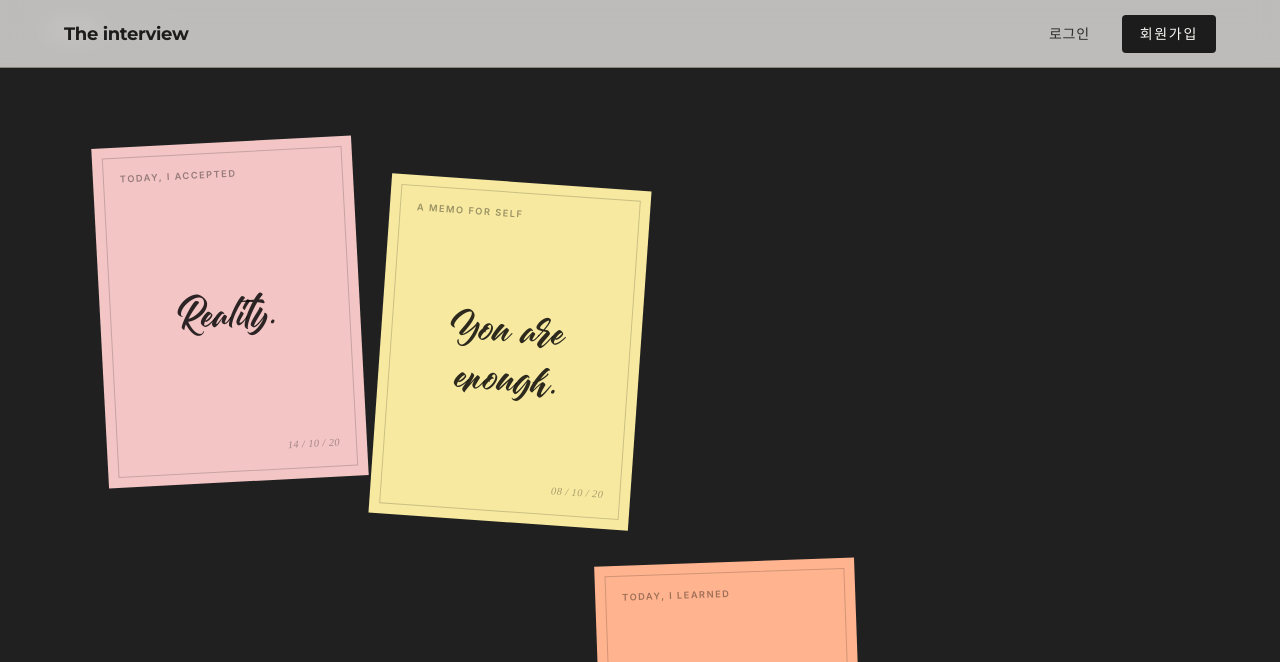
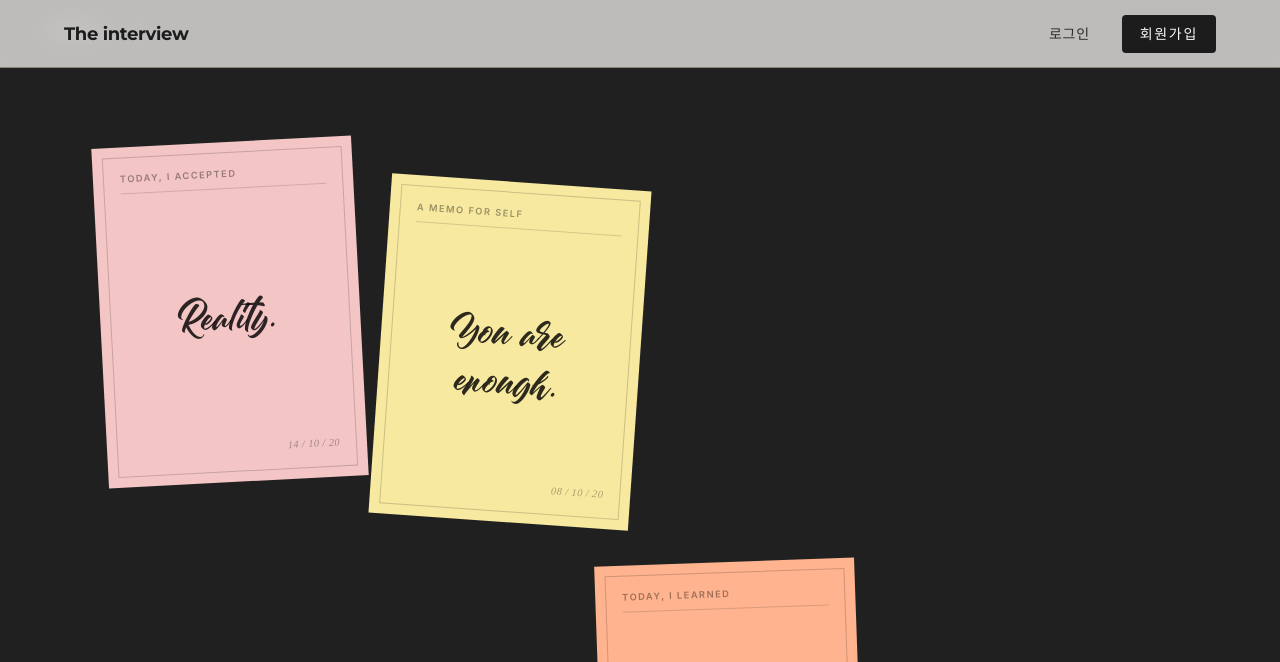
Before and after one commit to wynsumhi/the-interview, a Next.js app in the folder fe/: page /board in a window 1280 px wide. Shown: the top 662 px of the page. Built offline with nearby package versions, Linux system fonts and the light colour scheme; a web font is replaced by a local one.

Commit message:
S14P21A307-323 refactor: 카드 디자인 개선

```diff
--- a/fe/src/components/board/MemoCard.module.css
+++ b/fe/src/components/board/MemoCard.module.css
@@ -33,13 +33,21 @@
   letter-spacing: 0.16em;
   text-transform: uppercase;
   color: rgba(0, 0, 0, 0.38);
+  margin-bottom: 6px;
+}
+
+/* ── 카테고리 아래 구분선 ── */
+.divider {
+  border: none;
+  border-top: 1px solid rgba(0, 0, 0, 0.14);
+  margin: 0;
 }
 
 /* ── 콘텐츠 슬롯: title ↔ Q&A 절대 중앙 정렬 ── */
 .slot {
   position: absolute;
-  /* category(~22px) 와 footer(~28px) 사이를 모두 차지 */
-  top: 36px;
+  /* category(~18px) + margin(6px) + hr(1px) + gap(8px) = ~33px → 여유 포함 42px */
+  top: 42px;
   left: 16px;
   right: 16px;
   bottom: 32px;
@@ -68,37 +76,36 @@
   display: flex;
   flex-direction: column;
   justify-content: center;
-  gap: 14px;
+  gap: 20px;
   overflow: hidden;
 }
 
-/* ── 질문 줄 ── */
+/* ── 질문 블록: label 위, text 아래 ── */
 .question {
-  line-height: 1.5;
-  color: rgba(0, 0, 0, 0.5);
   display: flex;
-  align-items: baseline;
-  gap: 6px;
+  flex-direction: column;
+  gap: 8px;
+  color: rgba(0, 0, 0, 0.6);
 }
 
-/* ── 답변 줄 ── */
+/* ── 답변 블록: label 위, text 아래 ── */
 .answer {
-  line-height: 1.5;
-  color: rgba(0, 0, 0, 0.82);
   display: flex;
-  align-items: baseline;
-  gap: 6px;
+  flex-direction: column;
+  gap: 8px;
+  color: rgba(0, 0, 0, 0.8);
 }
 
 /* ── Q. / A. 레이블: Montserrat ── */
 .entryLabel {
   font-family: var(--font-montserrat);
-  font-size: 1rem;
-  font-weight: 700;
-  letter-spacing: 0.08em;
-  flex-shrink: 0;
-  line-height: 1;
-  padding-top: 0.12em; /* Montserrat cap-height 보정 */
+  font-size: 0.82rem;
+  font-weight: 600;
+  letter-spacing: 0.14em;
+  text-transform: uppercase;
+  line-height: 1.6; /* 클립 방지: 1 이상으로 충분한 공간 확보 */
+  padding-top: 2px; /* ascender 상단 잘림 방지 */
+  display: block;
 }
 
 /* ── 질문 한국어 본문: Pretendard ── */
@@ -108,6 +115,7 @@
   font-weight: 500;
   line-height: 1.6;
   word-break: keep-all;
+  display: block;
 }
 
 /* ── 답변 한국어 본문: Julietta (focal point) ── */
@@ -115,7 +123,7 @@
   font-family: var(--font-julietta);
   font-size: 1rem;
   font-weight: normal;
-  line-height: 1.6;
+  line-height: 1.3;
   word-break: keep-all;
 }
 
--- a/fe/src/components/board/MemoCard.tsx
+++ b/fe/src/components/board/MemoCard.tsx
@@ -11,7 +11,7 @@ export interface QnaPreview {
 
 interface MemoProps {
   id: number;
-  category: string;
+  category: string; // MVP 에는 없음
   title: string;
   date: string;
   color: string;
@@ -30,8 +30,14 @@ function splitLabel(raw: string): { label: string; text: string } {
 
 const fade = {
   initial: { opacity: 0 },
-  animate: { opacity: 1, transition: { duration: 0.28, ease: "easeInOut" as const } },
-  exit:    { opacity: 0, transition: { duration: 0.18, ease: "easeInOut" as const } },
+  animate: {
+    opacity: 1,
+    transition: { duration: 0.28, ease: "easeInOut" as const },
+  },
+  exit: {
+    opacity: 0,
+    transition: { duration: 0.18, ease: "easeInOut" as const },
+  },
 };
 
 export default function MemoCard({
@@ -55,38 +61,45 @@ export default function MemoCard({
       onHoverStart={() => setHovered(true)}
       onHoverEnd={() => setHovered(false)}
       transition={{ type: "spring", stiffness: 240, damping: 24 }}
-      style={{ backgroundColor: color, top: `${top}px`, left: `${left}px`, width: 260, height: 340 }}
+      style={{
+        backgroundColor: color,
+        top: `${top}px`,
+        left: `${left}px`,
+        width: 260,
+        height: 340,
+      }}
     >
       <div className={styles.inner}>
         {/* ── 카테고리 레이블 (항상 표시) ── */}
         <p className={styles.category}>{category}</p>
+        <hr className={styles.divider} />
 
         {/* ── 콘텐츠 슬롯: title ↔ Q&A 토글 ── */}
         <div className={styles.slot}>
           <AnimatePresence mode="wait" initial={false}>
             {!hovered ? (
               /* 기본: Julietta 타이틀 */
-              <motion.h2
-                key="title"
-                className={styles.title}
-                {...fade}
-              >
+              <motion.h2 key="title" className={styles.title} {...fade}>
                 {title}
               </motion.h2>
             ) : featured ? (
               /* 호버: 큐레이션 Q&A */
-              <motion.div
-                key="qa"
-                className={styles.qaWrap}
-                {...fade}
-              >
+              <motion.div key="qa" className={styles.qaWrap} {...fade}>
                 <p className={styles.question}>
-                  <span className={styles.entryLabel}>{splitLabel(featured.question).label}</span>
-                  <span className={styles.entryText}>{splitLabel(featured.question).text}</span>
+                  <span className={styles.entryLabel}>
+                    {splitLabel(featured.question).label}
+                  </span>
+                  <span className={styles.entryText}>
+                    {splitLabel(featured.question).text}
+                  </span>
                 </p>
                 <p className={styles.answer}>
-                  <span className={styles.entryLabel}>{splitLabel(featured.answer).label}</span>
-                  <span className={styles.entryText}>{splitLabel(featured.answer).text}</span>
+                  <span className={styles.entryLabel}>
+                    {splitLabel(featured.answer).label}
+                  </span>
+                  <span className={styles.entryText}>
+                    {splitLabel(featured.answer).text}
+                  </span>
                 </p>
               </motion.div>
             ) : null}
```
